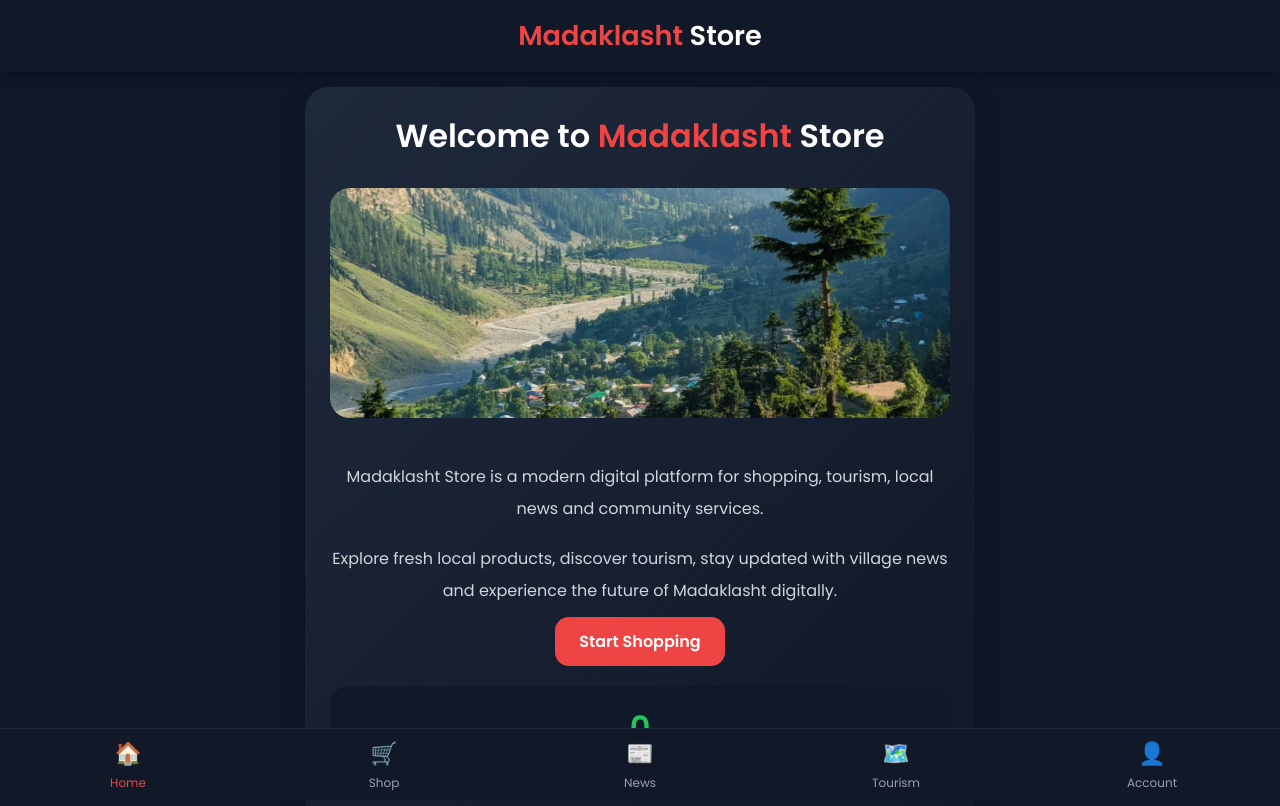
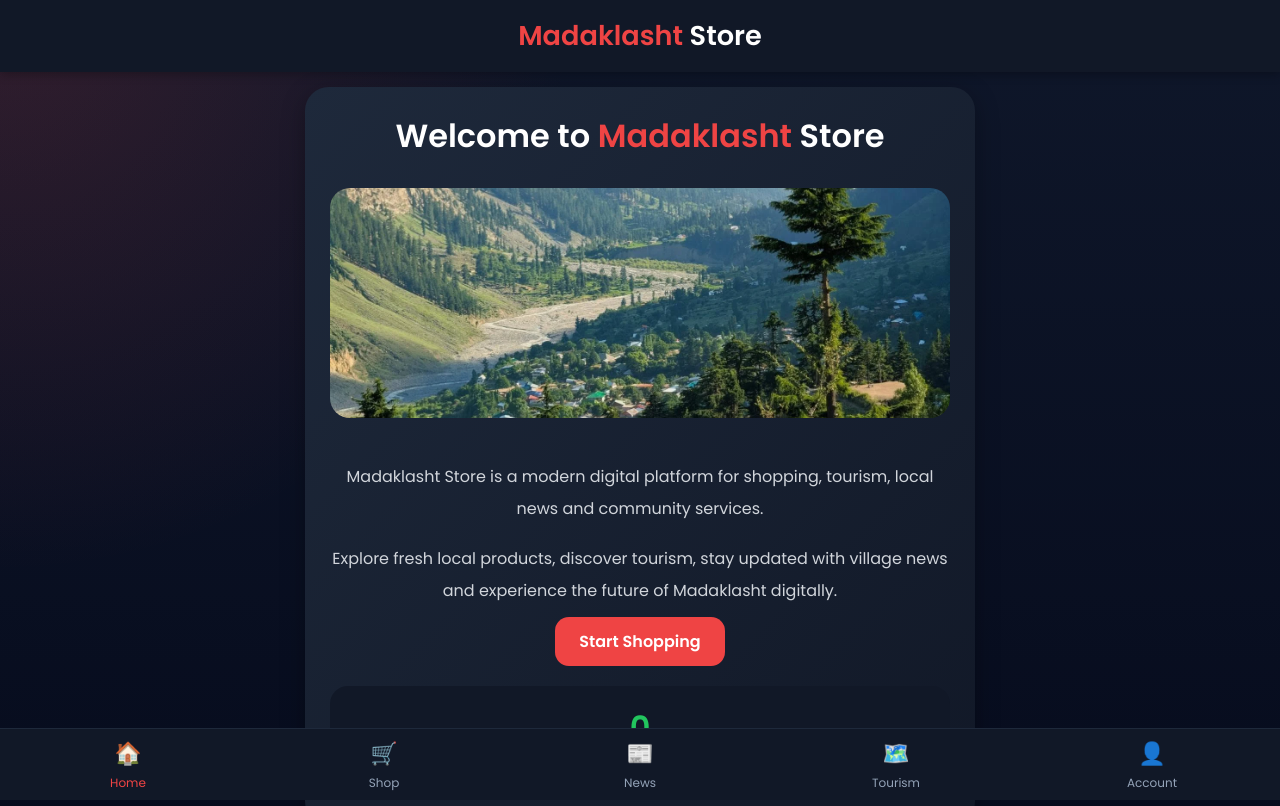
Before and after one commit to Madaklasht/Madaklasht-store, a plain HTML site: page index.html in a window 1280 px wide. Shown: the top 806 px of the page. Drawn offline with Linux system fonts and the light colour scheme; no server answers.

Commit message:
Update glomy effect index.html

```diff
--- a/index.html
+++ b/index.html
@@ -20,9 +20,12 @@
 
 body{
   font-family:'Poppins',sans-serif;
-  background:#0f172a;
+  background:
+    radial-gradient(circle at top left, rgba(239,68,68,0.16), transparent 32%),
+    linear-gradient(180deg,#0f172a,#020617);
   color:white;
   padding-bottom:90px;
+  min-height:100vh;
 }
 
 /* HEADER */
```
